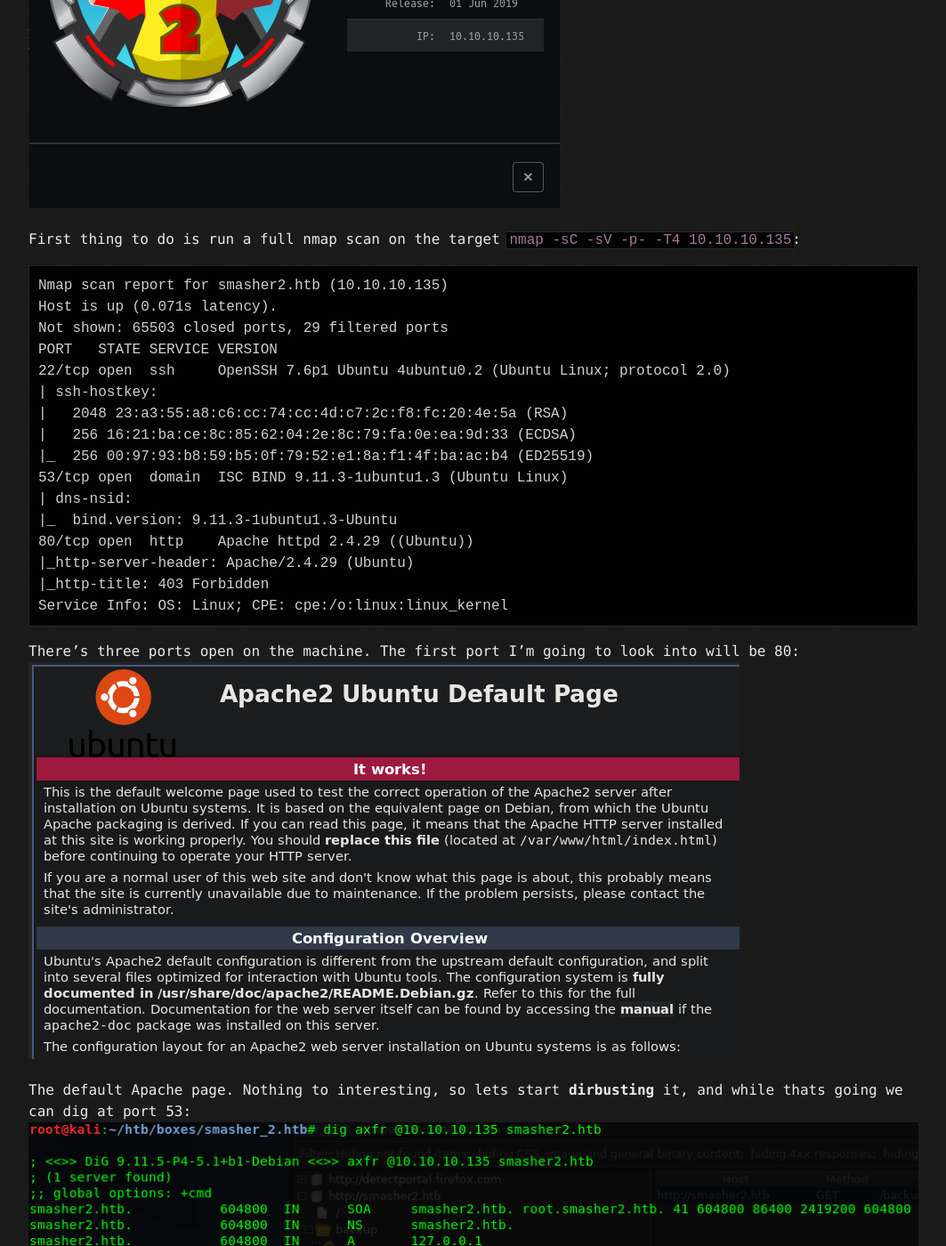
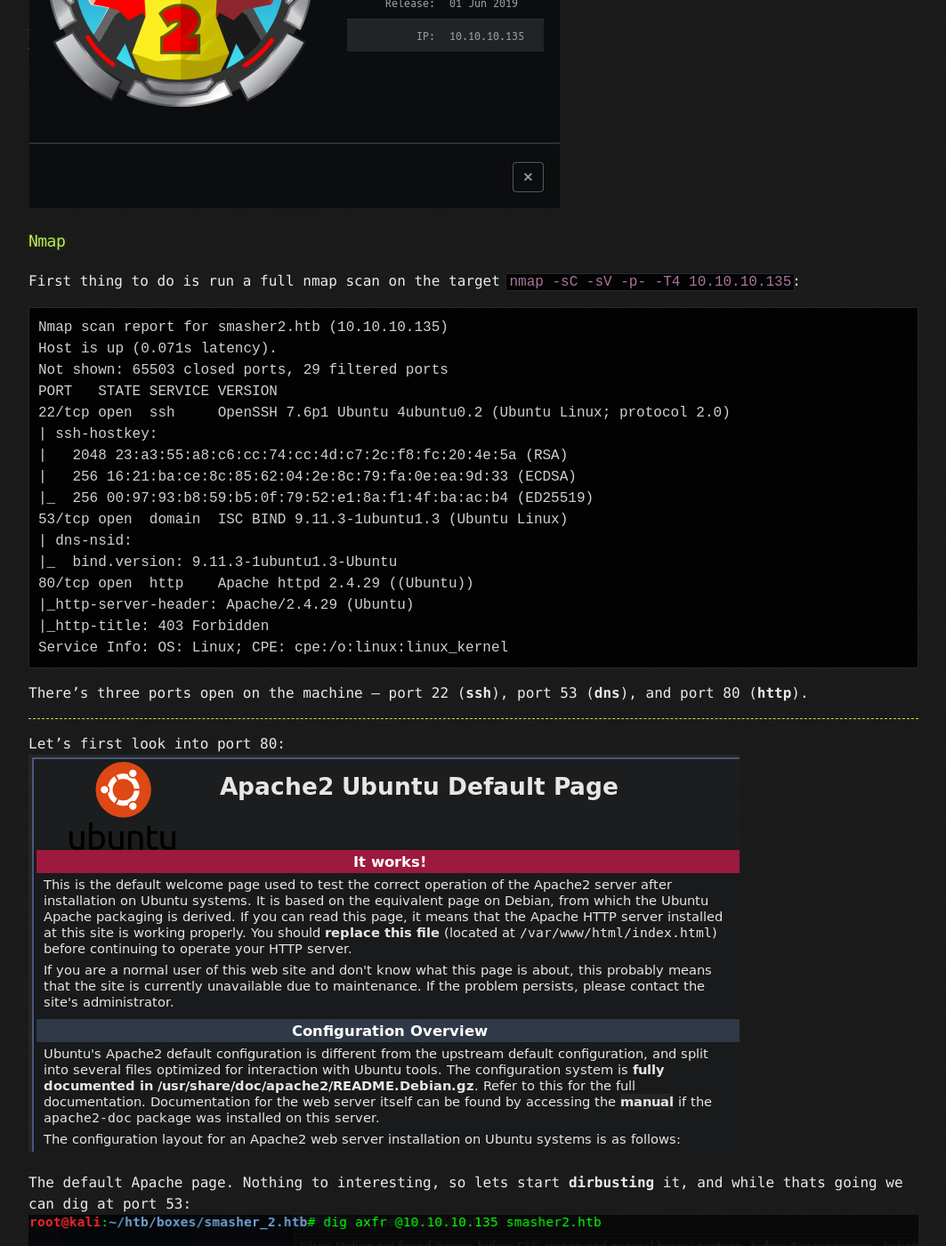
Before and after one commit to Lukeesec/LukeeSec.github.io, a Jekyll site: the page built from _posts/2019-12-14-smasher_2.md, in a window 1280 px wide and 1400 px high, scrolled down 691 px. Shown: the whole window at 89% size, without its empty margins (108-1171 px from the left). Built offline with Jekyll 4.4.1, drawn with Linux system fonts in a browser that asks for light colours.

Commit message:
Update 2019-12-14-smasher_2.md

````diff
--- a/_posts/2019-12-14-smasher_2.md
+++ b/_posts/2019-12-14-smasher_2.md
@@ -18,6 +18,7 @@ title:  "Smasher 2"
 As usual I'm going to add the IP `10.10.10.135` to my `/etc/hosts/` as `smasher2.htb`, lets get started!
 ![images/22-1.png](/assets/smasher_2/22-1.png)
 
+### Nmap
 First thing to do is run a full nmap scan on the target `nmap -sC -sV -p- -T4 10.10.10.135`:
 ```
 Nmap scan report for smasher2.htb (10.10.10.135)
@@ -37,7 +38,11 @@ PORT   STATE SERVICE VERSION
 |_http-title: 403 Forbidden
 Service Info: OS: Linux; CPE: cpe:/o:linux:linux_kernel
 ```
-There's three ports open on the machine. The first port I'm going to look into will be 80:
+There's three ports open on the machine -- port 22 (**ssh**), port 53 (**dns**), and port 80 (**http**).
+
+- - - -
+
+Let's first look into port 80:
 ![images/22-2.png](/assets/smasher_2/22-2.png)
 
 The default Apache page. Nothing to interesting, so lets start **dirbusting** it, and while thats going we can dig at port 53:
````
